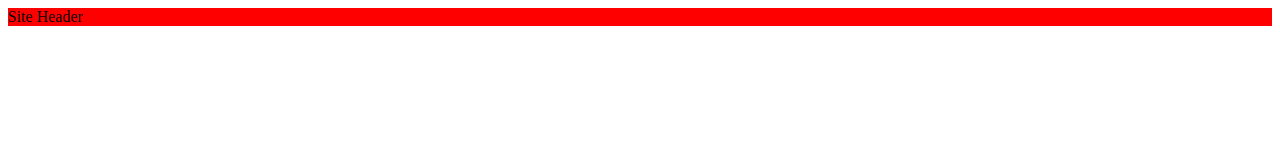
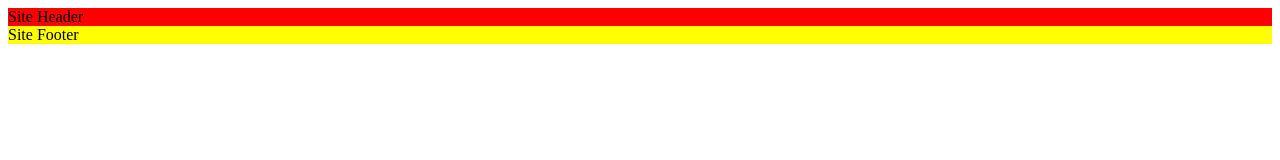
Before and after one commit to Atrayee-Das/js-1, a plain HTML site: page index.html in a window 1280 px wide. Drawn offline with Linux system fonts and the light colour scheme.

Commit message:
Site Footer work done.

```diff
--- a/index.html
+++ b/index.html
@@ -8,5 +8,6 @@
 </head>
 <body>
     <header>Site Header</header>
+    <footer>Site Footer</footer>
 </body>
 </html>
--- a/style.css
+++ b/style.css
@@ -1,3 +1,6 @@
 header {
     background-color: red;
 }
+footer {
+    background-color: yellow;
+}
```
